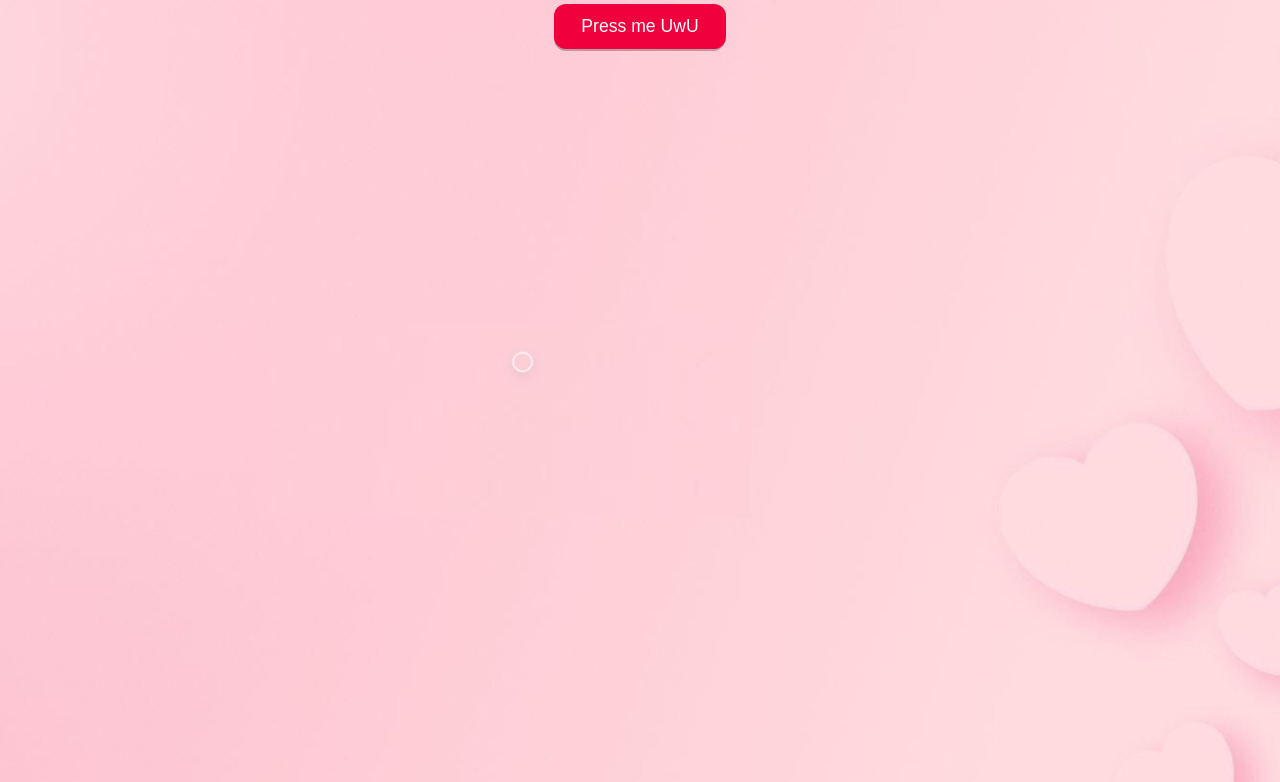
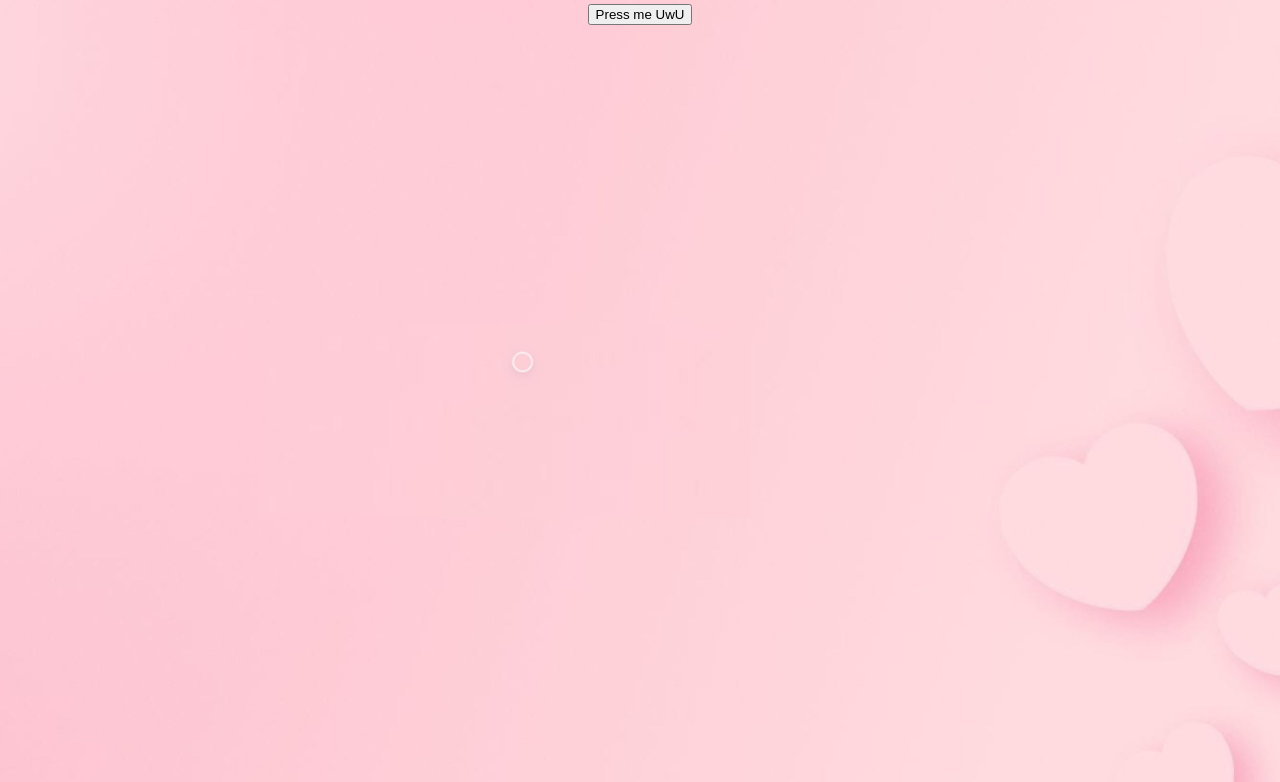
Before and after one commit to CChaosuan/HAPPYVDAY, a plain HTML site: page index.html in a window 1280 px wide. Shown: the part 75-857 px from the top of the page. Drawn offline with Linux system fonts and the light colour scheme; a web font is replaced by a local one.

Commit message:
Update style.css

```diff
--- a/style.css
+++ b/style.css
@@ -45,45 +45,15 @@ h1, h2 {
   text-shadow: -2px -2px 0 black, 2px -2px 0 black, -2px 2px 0 black, 2px 2px 0 black;
 }
 
+/* Smaller text for Zhuoxuan's message */
+.subtext {
+  font-size: 25px;
+  opacity: 0.7;
+}
+
 /* Make laughing cat bigger */
 #laughcat1 {
   width: 180px; /* 20% increase */
   transform: rotate(45deg);
   transition: opacity 1s ease-in-out;
 }
-
-/* Button 82 Styling */
-.button-82-pushable {
-  position: relative;
-  border: none;
-  background: transparent;
-  padding: 0;
-  cursor: pointer;
-  outline-offset: 4px;
-  transition: filter 250ms;
-  user-select: none;
-  -webkit-user-select: none;
-  touch-action: manipulation;
-}
-
-.button-82-shadow {
-  position: absolute;
-  top: 0;
-  left: 0;
-  width: 100%;
-  height: 100%;
-  border-radius: 12px;
-  background: hsl(0deg 0% 0% / 0.25);
-  will-change: transform;
-  transform: translateY(2px);
-}
-
-.button-82-front {
-  display: block;
-  position: relative;
-  padding: 12px 27px;
-  border-radius: 12px;
-  font-size: 1.1rem;
-  color: white;
-  background: hsl(345deg 100% 47%);
-}
```
